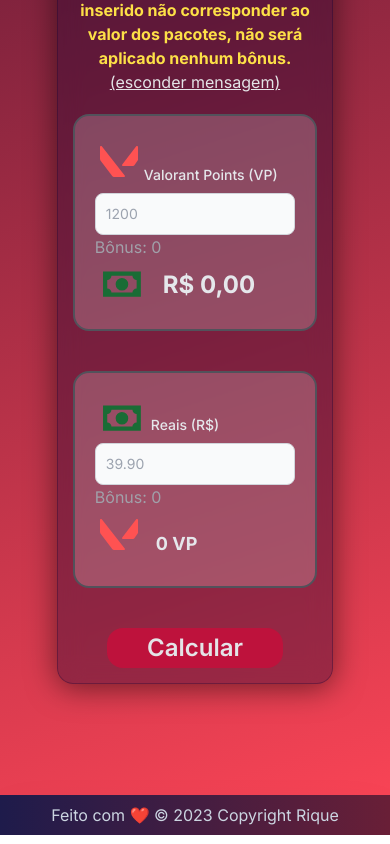
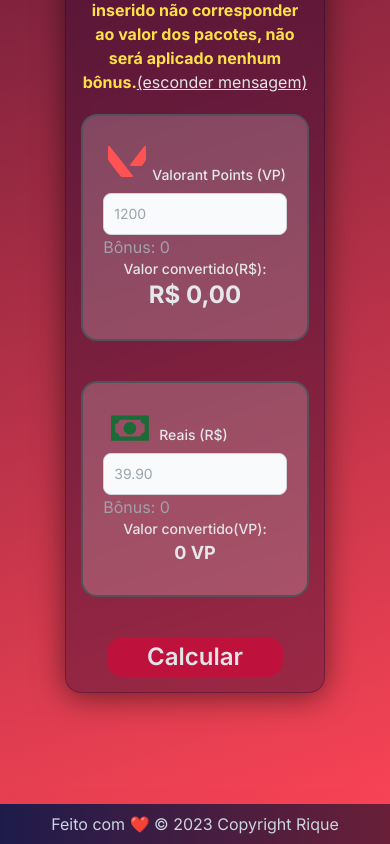
Before and after one commit to rxqvx/vp-converter, a Next.js app: page / in a window 390 px wide. Shown: the part 991-1835 px from the top of the page. Built offline with nearby package versions, Linux system fonts and the light colour scheme.

Commit message:
refac: change card layout

```diff
--- a/src/components/ReaisConverter.tsx
+++ b/src/components/ReaisConverter.tsx
@@ -37,10 +37,10 @@ const ReaisConverter = () => {
 				className="bg-gray-50 border border-gray-300 text-gray-900 text-sm rounded-lg focus:ring-rose-500 focus:border-rose-500 block w-full p-2.5 dark:bg-gray-700 dark:border-gray-600 dark:placeholder-gray-400 dark:text-white dark:focus:ring-rose-500 dark:focus:border-rose-500"
 			/>
 			<p className="text-zinc-400">Bônus: {realBonus}</p>
-			<div className="flex flex-row items-end justify-start  mb-2 text-sm font-medium text-gray-200 dark:text-white md:overflow-auto truncate">
-				<ValorantIcon />
-				<p className="hidden md:flex">Valorant Points (VP): </p>
-				<strong className="font-bold md:text-2xl text-lg pl-3">
+			<div className="flex flex-col items-center justify-start  mb-2 text-sm font-medium text-gray-200 dark:text-white md:overflow-auto truncate">
+				<p className="text-zinc-200 text-sm">Valor convertido(VP):</p>
+
+				<strong className="font-bold md:text-2xl text-lg">
 					{Math.round(Number(vpValue))} VP
 				</strong>
 			</div>
--- a/src/components/VPConverter.tsx
+++ b/src/components/VPConverter.tsx
@@ -37,10 +37,9 @@ const VPConverter = () => {
 				className="bg-gray-50 border border-gray-300 text-gray-900 text-sm rounded-lg focus:ring-rose-500 focus:border-rose-500 block w-full p-2.5 dark:bg-gray-700 dark:border-gray-600 dark:placeholder-gray-400 dark:text-white dark:focus:ring-rose-500 dark:focus:border-rose-500"
 			/>
 			<p className="text-zinc-400">Bônus: {bonus}</p>
-			<div className="flex flex-row items-end justify-start  mb-2 text-sm font-medium text-gray-200 dark:text-white md:overflow-auto truncate">
-				<MoneyIcon />
-				<p className="hidden md:flex">Reais (R$): </p>
-				<strong className="font-bold text-2xl pl-3">
+			<div className="flex flex-col items-center justify-start  mb-2 text-sm font-medium text-gray-200 dark:text-white md:overflow-auto truncate">
+				<p className="text-zinc-200 text-sm">Valor convertido(R$):</p>
+				<strong className="font-bold text-2xl">
 					{Math.round(currencyValue).toLocaleString("pt-br", {
 						style: "currency",
 						currency: "BRL",
```
